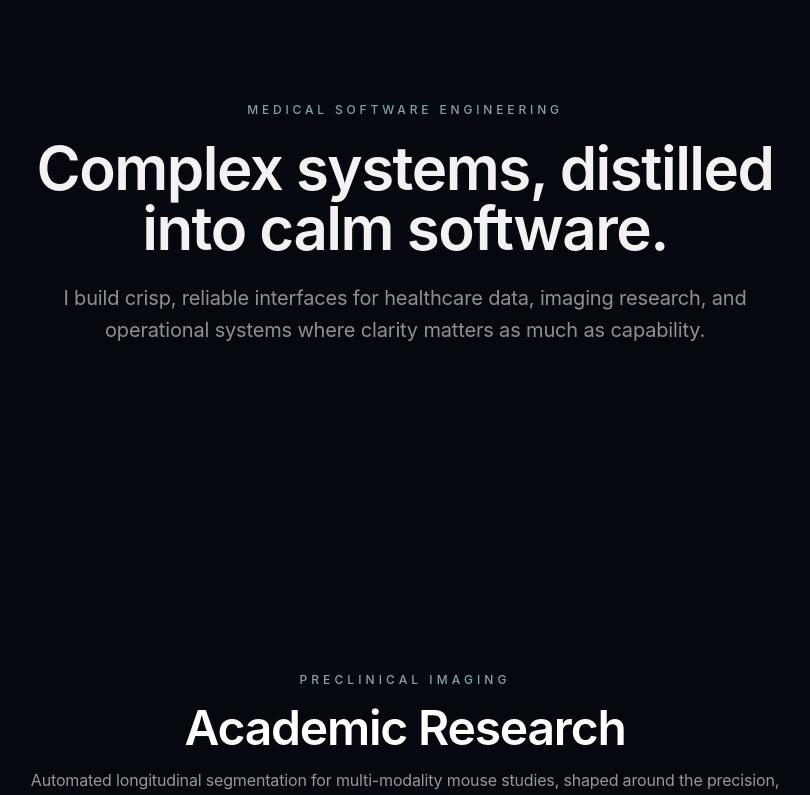
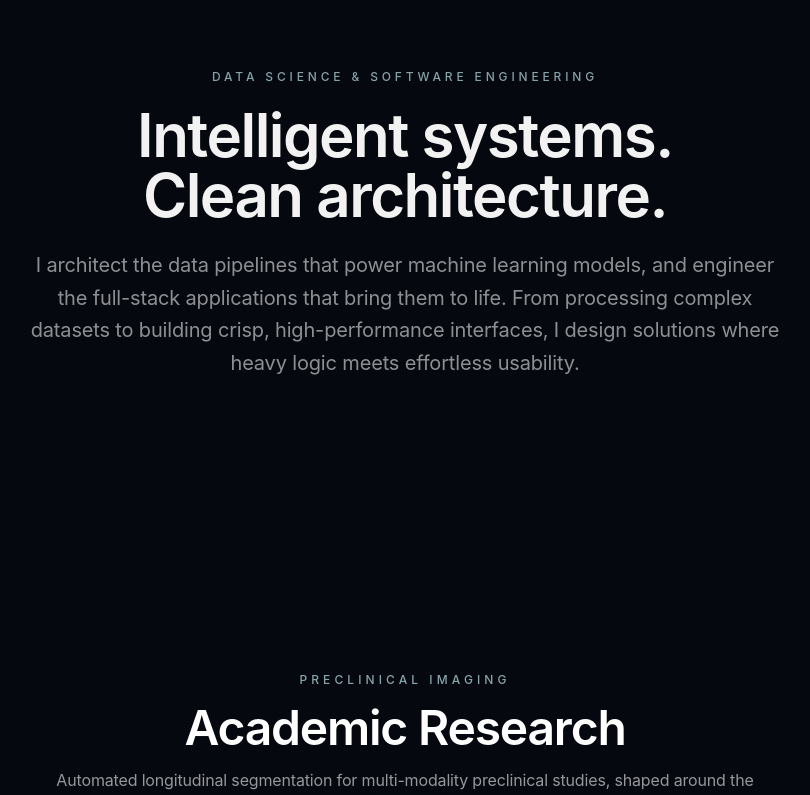
Before and after one commit to grudzinskio/Personal_Website, a React (Vite) app: page / in a window 1280 px wide. Shown: the part 1360-2155 px from the top of the page, without its empty margins (235-1045 px from the left). Built offline with nearby package versions, Linux system fonts and the light colour scheme.

Commit message:
update wording

```diff
--- a/src/components/sections/IntroductionSection.tsx
+++ b/src/components/sections/IntroductionSection.tsx
@@ -16,7 +16,7 @@ export function IntroductionSection() {
             transition={{ duration: 1.0, delay: 0.05, ease: [0.22, 1, 0.36, 1] }}
             className="text-[11px] sm:text-xs font-medium uppercase tracking-[0.32em] text-cyan-100/64"
           >
-            MEDICAL SOFTWARE ENGINEERING
+            DATA SCIENCE & SOFTWARE ENGINEERING
           </motion.p>
 
           <motion.h2
@@ -25,7 +25,7 @@ export function IntroductionSection() {
             transition={{ duration: 1.1, delay: 0.12, ease: [0.22, 1, 0.36, 1] }}
             className="mt-5 text-balance text-4xl sm:text-5xl md:text-6xl font-semibold tracking-tight text-white/95"
           >
-            Complex systems, distilled into calm software.
+            Intelligent systems. Clean architecture.
           </motion.h2>
 
           <motion.p
@@ -34,8 +34,8 @@ export function IntroductionSection() {
             transition={{ duration: 1.1, delay: 0.22, ease: [0.22, 1, 0.36, 1] }}
             className="mx-auto mt-6 max-w-3xl text-pretty text-base sm:text-lg md:text-xl leading-relaxed text-white/55"
           >
-            I build crisp, reliable interfaces for healthcare data, imaging research, and operational systems where
-            clarity matters as much as capability.
+            I architect the data pipelines that power machine learning models, and engineer the full-stack applications that bring them to life. From processing complex datasets to building crisp, high-performance interfaces,
+            I design solutions where heavy logic meets effortless usability.
           </motion.p>
         </motion.div>
       </div>
--- a/src/components/sections/PreclinicalExplorer.tsx
+++ b/src/components/sections/PreclinicalExplorer.tsx
@@ -143,7 +143,7 @@ export function PreclinicalExplorer() {
                 transition={{ duration: 0.9, delay: 0.12, ease: [0.22, 1, 0.36, 1] }}
                 className="mx-auto mt-4 max-w-3xl text-pretty text-sm leading-6 text-white/58 sm:text-base"
               >
-                Automated longitudinal segmentation for multi-modality mouse studies, shaped around the precision,
+                Automated longitudinal segmentation for multi-modality preclinical studies, shaped around the precision,
                 traceability, and calm visual language expected in medical research tooling.
               </motion.p>
             </div>
```
